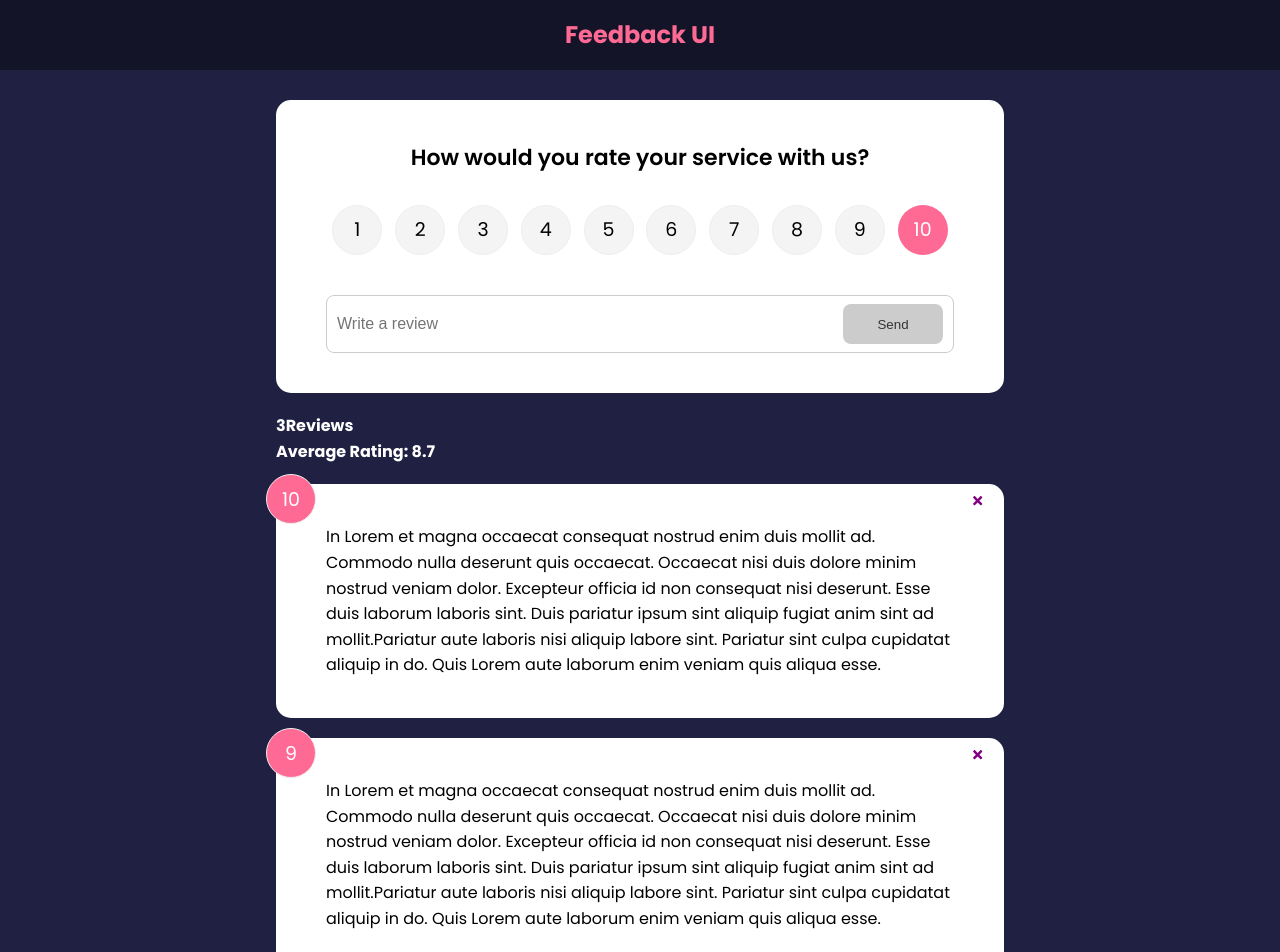
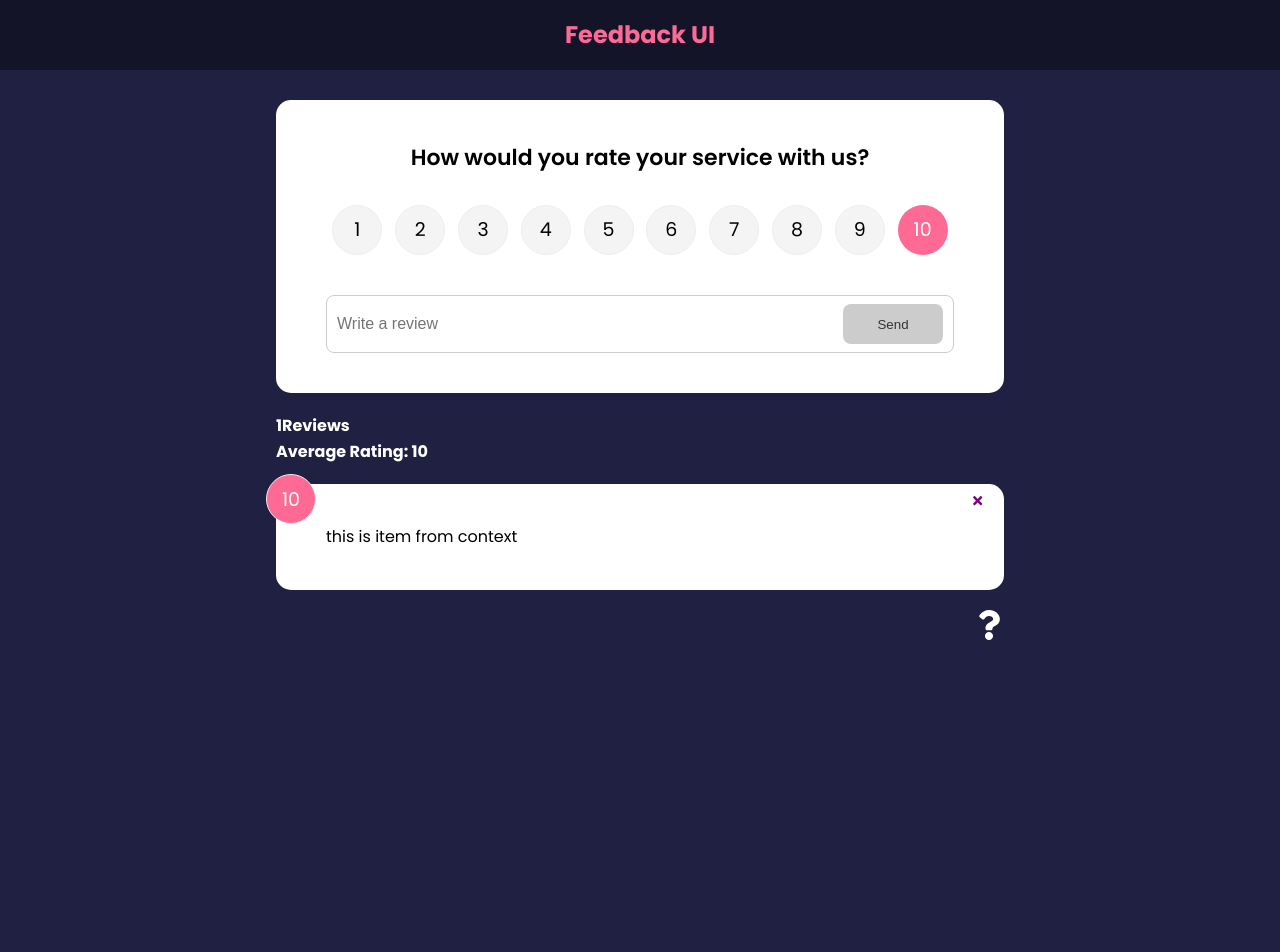
Before and after one commit to GregPetropoulos/Feedback-App, a React (Create React App) app: page / in a window 1280 px wide. Shown: the top 952 px of the page. After the commit the page ends 800 px from the top, so only its background shows below. Built offline with nearby package versions, Linux system fonts and the light colour scheme.

Commit message:
I have updated the <FeedbackItems/> and <FeedbackStats/> components with the useContext hook and the context  provider api and the removed the local state so the components could consume the provider state. Removed the proptypes as well.

```diff
--- a/src/App.js
+++ b/src/App.js
@@ -39,9 +39,8 @@ function App() {
               element={
                 <>
                   <FeedbackForm handleAdd={addFeedback} />
-                  <FeedbackStat feedback={feedback} />
+                  <FeedbackStat  />
                   <FeedbackList
-                    feedback={feedback}
                     handleDelete={deleteFeedback}
                   />
                 </>
--- a/src/Components/FeedbackList.js
+++ b/src/Components/FeedbackList.js
@@ -1,8 +1,12 @@
 import FeedbackItem from './FeedbackItem';
-import PropTypes from 'prop-types';
+// !import PropTypes from 'prop-types';
 import { motion, AnimatePresence } from 'framer-motion';
-export const FeedbackList = ({ feedback, handleDelete }) => {
-  console.log(feedback);
+import { useContext } from 'react';
+import FeedbackContext from '../context/FeedbackContext';
+
+export const FeedbackList = ({ handleDelete }) => {
+  // console.log(feedback);
+  const { feedback } = useContext(FeedbackContext);
 
   if (!feedback || feedback.length === 0) {
     return <p>No Feedback yet</p>;
@@ -12,11 +16,11 @@ export const FeedbackList = ({ feedback, handleDelete }) => {
     <div className='feedback-list'>
       <AnimatePresence>
         {feedback.map((item) => (
-          <motion.div key={item.id}
-          initial={{opacity:0}}
-          animate={{opacity:1}}
-          exit={{opacity:0}}
-          >
+          <motion.div
+            key={item.id}
+            initial={{ opacity: 0 }}
+            animate={{ opacity: 1 }}
+            exit={{ opacity: 0 }}>
             <FeedbackItem
               key={item.id}
               item={item}
@@ -41,13 +45,15 @@ export const FeedbackList = ({ feedback, handleDelete }) => {
   //   </div>
   // );
 };
-FeedbackItem.propTypes = {
-  feedback: PropTypes.arrayOf(
-    PropTypes.shape({
-      id: PropTypes.number.isRequired,
-      rating: PropTypes.number.isRequired,
-      text: PropTypes.string.isRequired
-    })
-  )
-};
+
+//*! Don't need proptypes with context provider handling the state and props
+// FeedbackItem.propTypes = {
+//   feedback: PropTypes.arrayOf(
+//     PropTypes.shape({
+//       id: PropTypes.number.isRequired,
+//       rating: PropTypes.number.isRequired,
+//       text: PropTypes.string.isRequired
+//     })
+//   )
+// };
 export default FeedbackList;
--- a/src/Components/FeedbackStat.js
+++ b/src/Components/FeedbackStat.js
@@ -1,6 +1,12 @@
-import PropTypes from 'prop-types';
+//! import PropTypes from 'prop-types';
+import FeedbackContext from '../context/FeedbackContext';
+import { useContext } from 'react';
 
-function FeedbackStat({ feedback }) {
+
+
+function FeedbackStat() {
+  const { feedback } = useContext(FeedbackContext);
+
   // Calculate rating average
   let average =
     feedback.reduce((acc, curr) => {
@@ -22,8 +28,8 @@ function FeedbackStat({ feedback }) {
     </div>
   );
 }
-FeedbackStat.propTypes = {
-  feedback: PropTypes.array.isRequired
-};
+// FeedbackStat.propTypes = {
+//   feedback: PropTypes.array.isRequired
+// };
 
 export default FeedbackStat;
```
